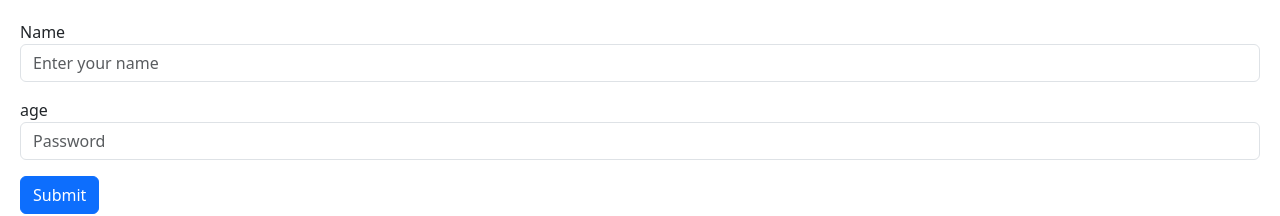
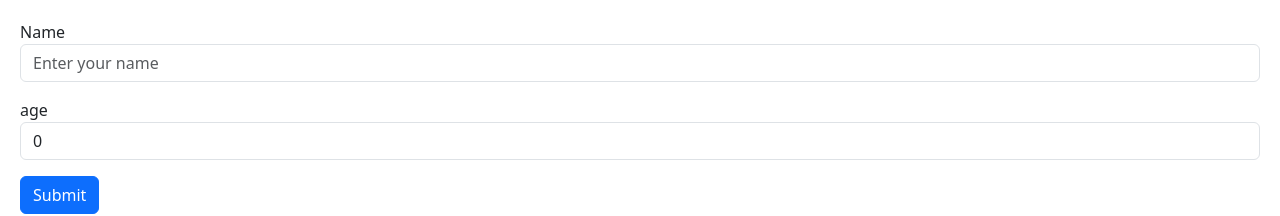
Before and after one commit to ZiyadBatekh/React-Learn, a React (Vite) app: page / in a window 1280 px wide. Shown: the top 216 px of the page. Built offline with nearby package versions, Linux system fonts and the light colour scheme.

Commit message:
use the state hook to get the value of the input field (Controlled Component)

```diff
--- a/src/components/Form.tsx
+++ b/src/components/Form.tsx
@@ -1,36 +1,49 @@
-import React, { FormEvent, useRef } from 'react'
+import React, { FormEvent, useRef, useState } from "react";
 
 const Form = () => {
+  const [person, setPerson] = useState({
+    name: "",
+    age: 0,
+  });
 
-  const nameRef = useRef<HTMLInputElement>(null)
-  const ageRef = useRef<HTMLInputElement>(null)
-
-  const person = {name:'' , age: 0};
-
-  const handleSubmit = (event:FormEvent) =>{
+  const handleSubmit = (event: FormEvent) => {
     event.preventDefault();
-    if(nameRef.current !== null)
-      person.name = nameRef.current.value;
-    if(ageRef.current !== null)
-      person.age = parseInt(ageRef.current.value)
-
     console.log(person);
 
-
-  }
+  };
   return (
     <form onSubmit={handleSubmit}>
       <div className="form-group mb-3">
         <label htmlFor="name">Name</label>
-      <input ref={nameRef} type="text" className="form-control" id="name" placeholder="Enter your name" />
+        <input
+        value={person.name}
+          onChange={(event) =>
+            setPerson({ ...person, name: event.target.value })
+          }
+          type="text"
+          className="form-control"
+          id="name"
+          placeholder="Enter your name"
+        />
       </div>
       <div className="form-group mb-3">
         <label htmlFor="age">age</label>
-      <input ref={ageRef} type="number" className="form-control" id="age" placeholder="Password" />
+        <input
+        value={person.age}
+          onChange={(event) =>
+            setPerson({ ...person, age: parseInt(event.target.value) })
+          }
+          type="number"
+          className="form-control"
+          id="age"
+          placeholder="Password"
+        />
       </div>
-    <button type="submit" className="btn btn-primary">Submit</button>
+      <button type="submit" className="btn btn-primary">
+        Submit
+      </button>
     </form>
-  )
-}
+  );
+};
 
-export default Form
+export default Form;
```
Lines whose indentation alone changed are shown as unchanged.
